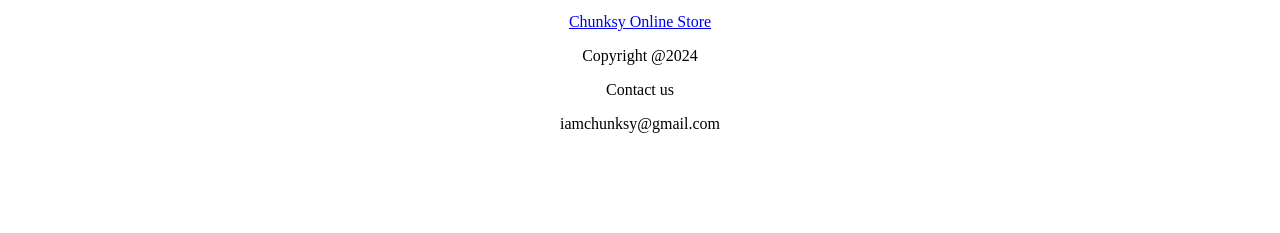
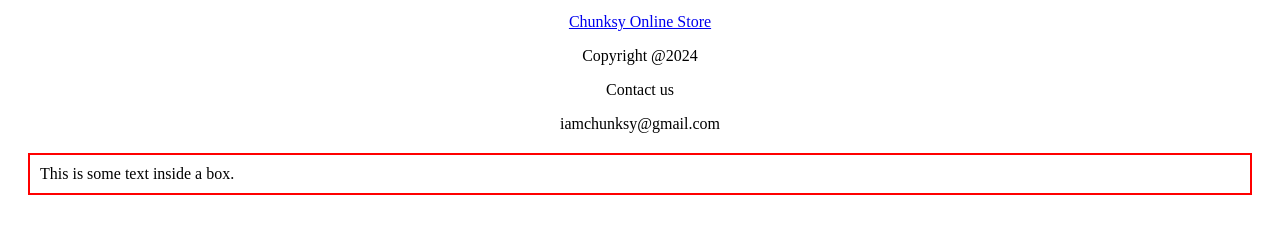
Before and after one commit to chunksy/chunksy.github.io, a plain HTML site: page index.html in a window 1280 px wide. Shown: the part 101-334 px from the top of the page. Drawn offline with Linux system fonts and the light colour scheme.

Commit message:
Update index.html

```diff
--- a/index.html
+++ b/index.html
@@ -9,5 +9,8 @@
         <p>Contact us</p>
         <p>iamchunksy@gmail.com</p>
       </div>
+      <div style="padding: 10px; border: 2px solid red; margin: 20px;">
+        This is some text inside a box.
+      </div>
 </body>
 </html>
```
